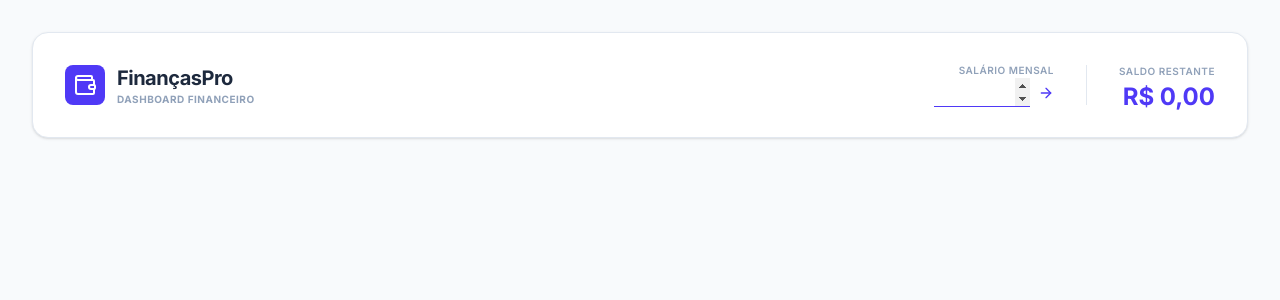
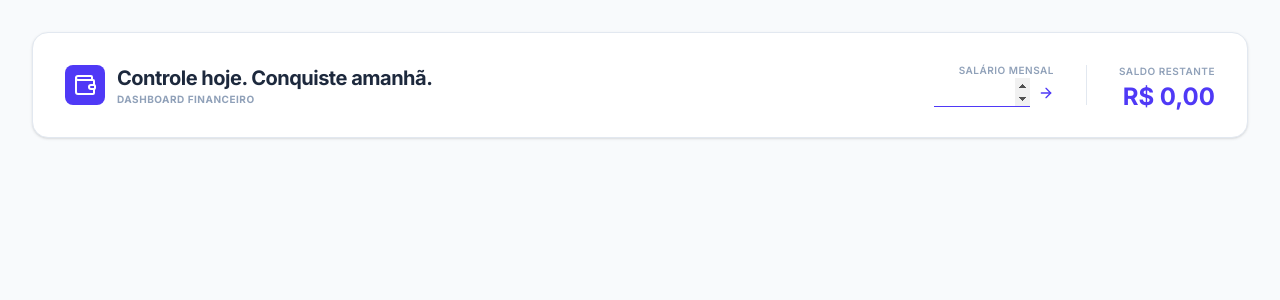
Before and after one commit to abreuleonardo/projeto-financas, a React (Vite) app: page / in a window 1280 px wide. Shown: the top 300 px of the page. Built offline with nearby package versions, Linux system fonts and the light colour scheme; no server answers; the database is empty.

Commit message:
Adicionadas melhorias no dashboard

```diff
--- a/package.json
+++ b/package.json
@@ -19,6 +19,8 @@
     "express": "^4.21.2",
     "firebase": "^12.13.0",
     "framer-motion": "^12.38.0",
+    "jspdf": "^4.2.1",
+    "jspdf-autotable": "^5.0.7",
     "lucide-react": "^0.546.0",
     "motion": "^12.23.24",
     "react": "^19.0.1",
--- a/src/App.tsx
+++ b/src/App.tsx
@@ -146,7 +146,7 @@ export default function App() {
 
             <div>
               <h1 className="text-xl font-bold tracking-tight text-slate-800">
-                FinançasPro
+                Controle hoje. Conquiste amanhã.
               </h1>
 
               <p className="text-[10px] uppercase tracking-wider font-bold text-slate-400">
--- a/src/firebase.ts
+++ b/src/firebase.ts
@@ -1,21 +1,24 @@
 // Import the functions you need from the SDKs you need
-import { initializeApp } from "firebase/app";
-import { getAnalytics } from "firebase/analytics";
-// TODO: Add SDKs for Firebase products that you want to use
-// https://firebase.google.com/docs/web/setup#available-libraries
+import { initializeApp } from 'firebase/app';
+import { getAnalytics } from 'firebase/analytics';
+import { getFirestore } from 'firebase/firestore';
 
 // Your web app's Firebase configuration
-// For Firebase JS SDK v7.20.0 and later, measurementId is optional
 const firebaseConfig = {
-  apiKey: "AIzaSyAnApQ2XgoFraOsmuBCMo5xFQ7j3tFBTq0",
-  authDomain: "projeto-financas-d2516.firebaseapp.com",
-  projectId: "projeto-financas-d2516",
-  storageBucket: "projeto-financas-d2516.firebasestorage.app",
-  messagingSenderId: "223977643841",
-  appId: "1:223977643841:web:f462bf81bc23d6c8cc8bc0",
-  measurementId: "G-PPYZ0JD54H"
+  apiKey: 'AIzaSyAnApQ2XgoFraOsmuBCMo5xFQ7j3tFBTq0',
+  authDomain: 'projeto-financas-d2516.firebaseapp.com',
+  projectId: 'projeto-financas-d2516',
+  storageBucket: 'projeto-financas-d2516.firebasestorage.app',
+  messagingSenderId: '223977643841',
+  appId: '1:223977643841:web:f462bf81bc23d6c8cc8bc0',
+  measurementId: 'G-PPYZ0JD54H'
 };
 
 // Initialize Firebase
 const app = initializeApp(firebaseConfig);
+
+// Analytics
 const analytics = getAnalytics(app);
+
+// Firestore
+export const db = getFirestore(app);
```
Also changed, not shown: 1 other file (tests, documents, lock files or other folders).
